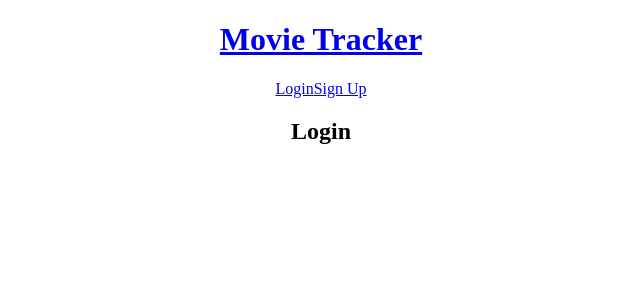
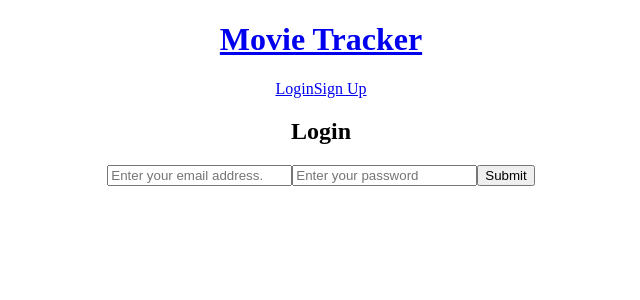
Before and after one commit to mngatewood/movie-tracker2, a React (Create React App) app: page /login in a window 1280 px wide. Shown: the top 300 px of the page, without its empty margins (319-959 px from the left). Built offline with nearby package versions, Linux system fonts and the light colour scheme; no server answers.

Commit message:
Adds fetch

```diff
--- a/src/apiCalls/apiCalls.js
+++ b/src/apiCalls/apiCalls.js
@@ -1,6 +1,6 @@
 import apiKey from './apiKey';
 
-export const url = `https://api.themoviedb.org/3/discover/movie?api_key=${apiKey}&primary_release_date.gte=2018-02-27&primary_release_date.lte=2018-03-27`
+export const url = `https://api.themoviedb.org/3/discover/movie?api_key=${apiKey}&primary_release_date.gte=2018-02-27&primary_release_date.lte=2018-03-27`;
 
 export const getMovies = async (url) => {
   try {
@@ -24,3 +24,20 @@ const movieCleaner = (moviesArray) => {
     });
   });
 };
+
+export const getUser = async (email, password) => {
+  const url = '/api/users';
+  const user = { email: email, password: password };
+  try {
+    console.log(user, url)
+    const response = await fetch(url, {
+      method: 'POST',
+      body: JSON.stringify(user),
+      headers: { 'Content-Type': 'application/json' }
+    });
+const data = await response.json();
+console.log(data);
+  } catch (error) {
+    console.log(error)
+  }
+};
--- a/src/containers/App/App.js
+++ b/src/containers/App/App.js
@@ -2,7 +2,7 @@ import React, { Component } from 'react';
 import './App.css';
 import { Route, NavLink, withRouter } from 'react-router-dom';
 import CardContainer from '../CardContainer/CardContainer';
-import { getMovies, url } from '../../apiCalls/apiCalls';
+import { getMovies, url, getUser } from '../../apiCalls/apiCalls';
 import { addMovies } from '../../actions';
 import { connect } from 'react-redux';
 import Header from '../Header/Header';
@@ -14,6 +14,7 @@ class App extends Component {
   async componentDidMount() {
     const movies = await getMovies(url);
     this.props.addMovies(movies);
+    getUser('tman2272@aol.com', 'password')
   }
   render() {
     return (
--- a/src/containers/Login/Login.js
+++ b/src/containers/Login/Login.js
@@ -4,11 +4,36 @@ import './Login.css';
 export default class Login extends Component {
   constructor() {
     super();
+    this.state = {
+      email: '',
+      password: ''
+    };
   }
+
+  handleChange = (event) => {
+    const { name, value } = event.target;
+    this.setState({ [name]: value })
+  }
+
   render() {
     return (
       <div>
         <h2>Login</h2>
+        <form onSubmit={this.handleSubmit}>
+          <input
+            type="text"
+            name="email"
+            placeholder="Enter your email address."
+            onChange={this.handleChange} />
+          <input
+            type="text"
+            name="password"
+            placeholder="Enter your password"
+            onChange={this.handleChange} />
+          <button
+            type="submit"
+            name="submit">Submit</button>
+        </form>
       </div>
     );
   }
```
